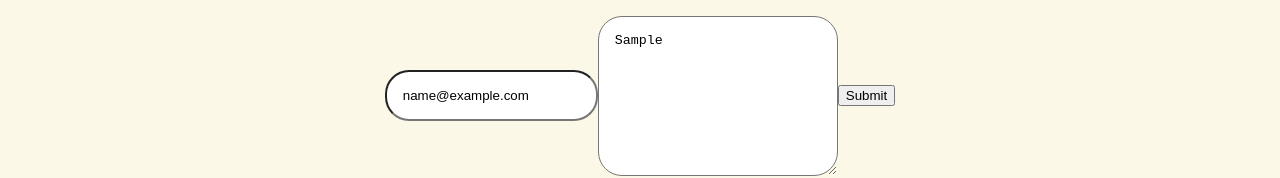
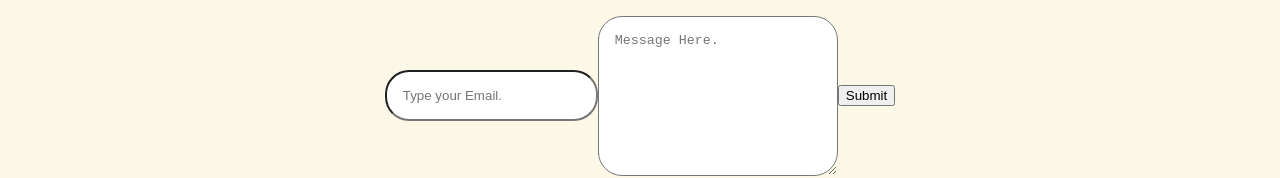
Before and after one commit to carlhari/Lemon-tech24.github.io, a plain HTML site: page index.html in a window 1280 px wide. Both pictures are taken after typing "name@example.com", "Sample" into the empty fields and a click on the button "Submit". Shown: the part 2290-2468 px from the top of the page. Drawn offline with nearby package versions, Linux system fonts and the light colour scheme.

Commit message:
clear input added

```diff
--- a/index.html
+++ b/index.html
@@ -87,13 +87,13 @@
                             to_name:'Carl',
                             message: msg.value
                         };
-
+                        msg.value=''
+                        email.value=''
                         emailjs.send('service_83wdyuk','template_scf4t89',tempParams).then(alert('Send successfully'))
                     }
 
 
-                    msg.value=''
-                    email.value=''
+
 
             </script>
     </section>
```
